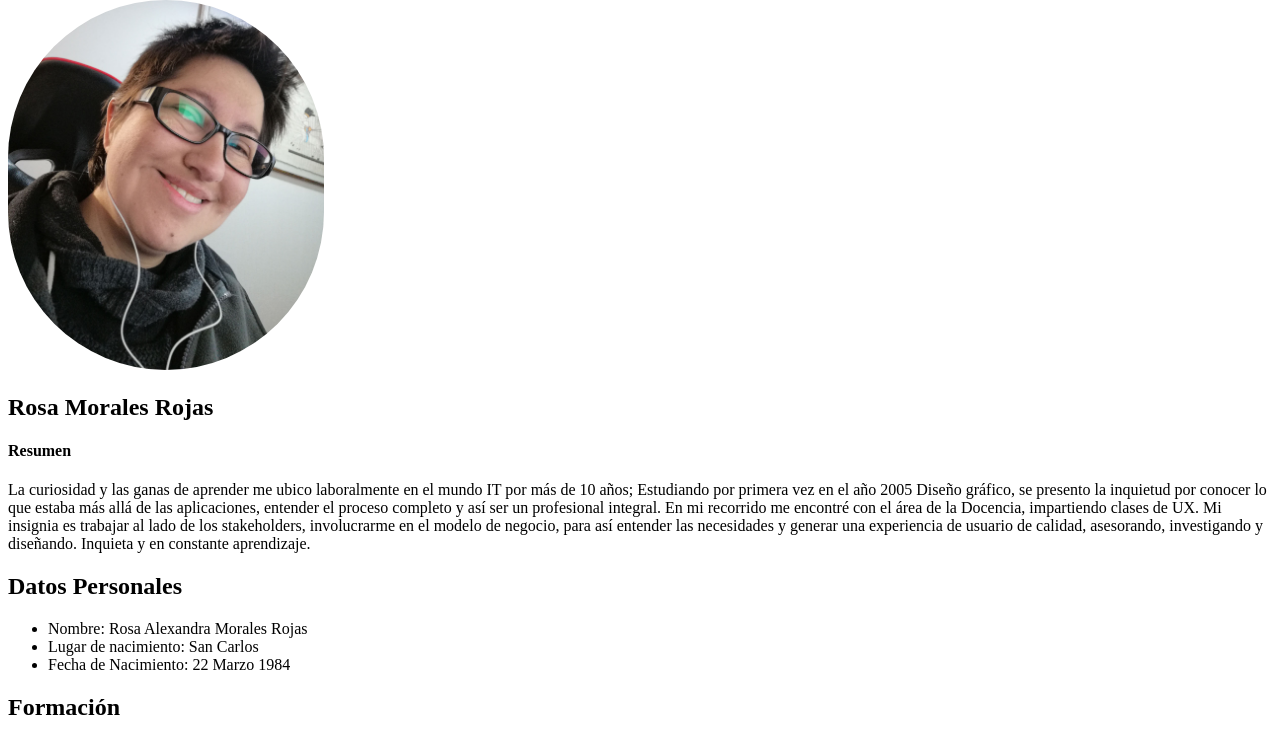
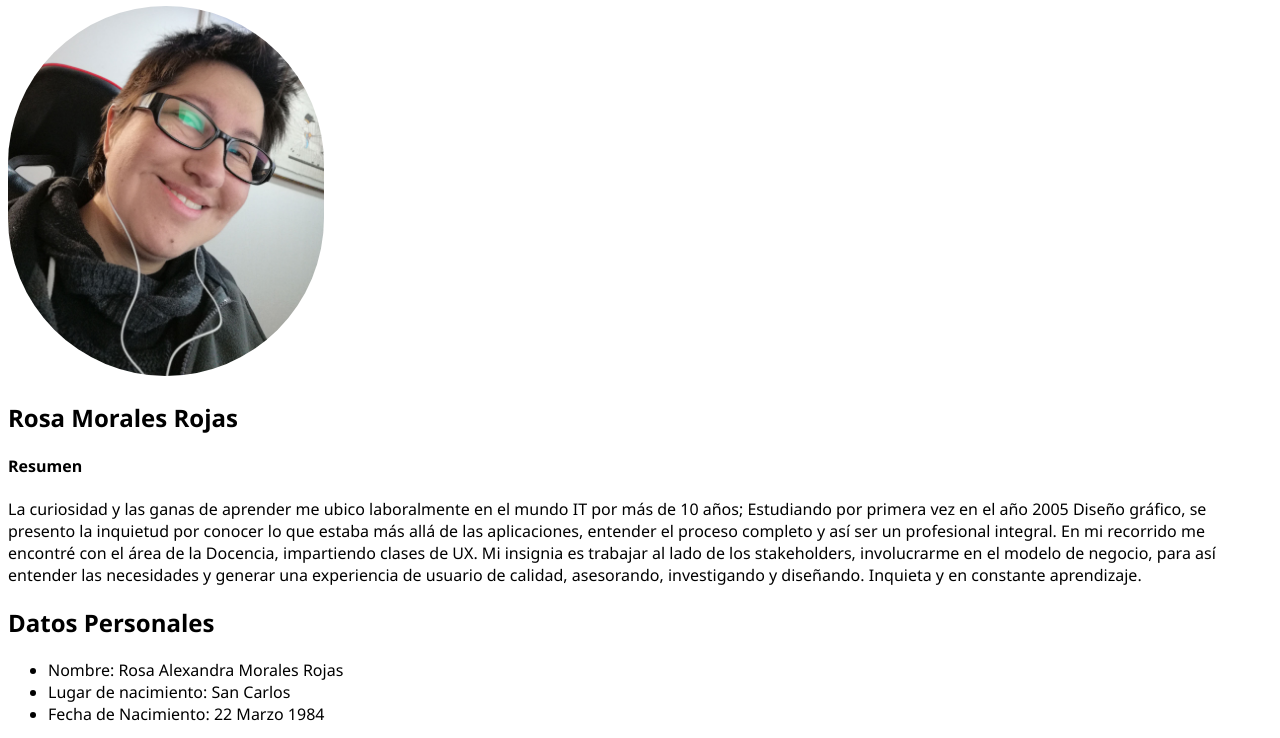
Before and after one commit to Dreamsroses/cv-desafio-2023, a plain HTML site: page index.html in a window 1280 px wide. Shown: the part 80-818 px from the top of the page. Drawn offline with Linux system fonts and the light colour scheme.

Commit message:
se crea style.css y se agrega font-family

```diff
--- /dev/null
+++ b/assets/css/style.css
@@ -0,0 +1,3 @@
+body{
+    font-family:'Segoe UI', Tahoma, Geneva, Verdana, sans-serif
+}
--- a/index.html
+++ b/index.html
@@ -5,6 +5,8 @@
   <meta charset="UTF-8" />
   <meta name="viewport" content="width=device-width, initial-scale=1.0" />
   <title>Curriculum</title>
+
+  <link rel="stylesheet" href="./assets/css/style.css">
 
 </head>
 
```
